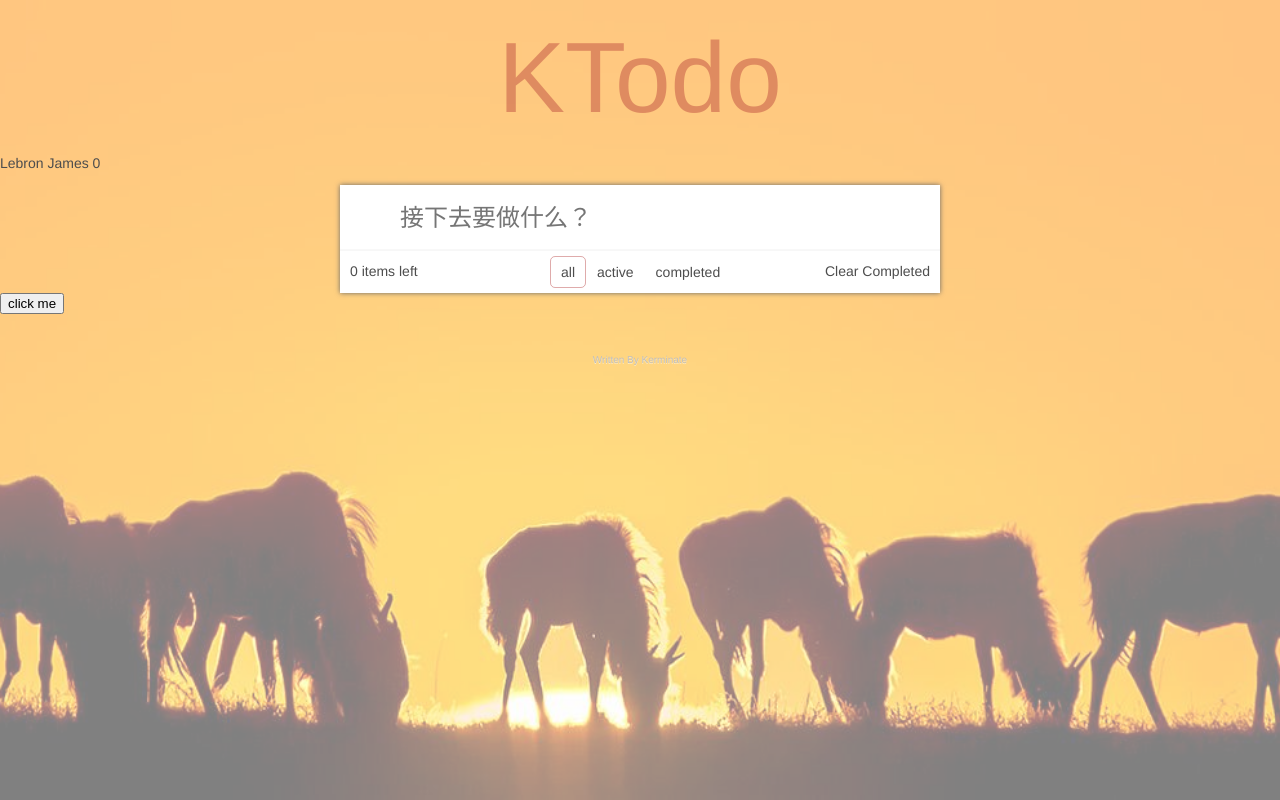
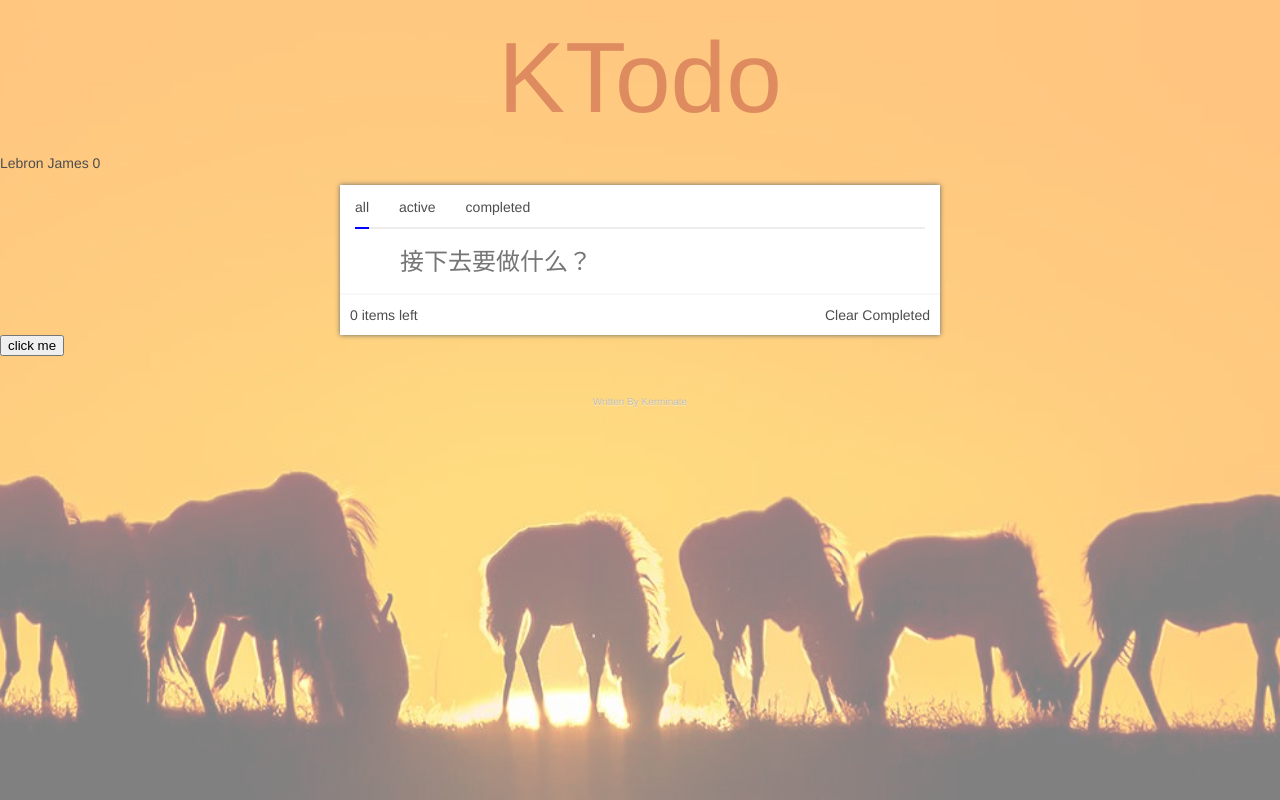
Before and after one commit to Kerminate/vue-ssr-tech, a Vue app: page /app in a window 1280 px wide. Built offline with nearby package versions, Linux system fonts and the light colour scheme; the HTML template or start-up script is replaced by a standard one.

Commit message:
feat: add tabs component

```diff
--- a/client/app.vue
+++ b/client/app.vue
@@ -7,7 +7,6 @@
       <router-view />
     </transition>
     <button @click="notify">click me</button>
-    <!-- <notification content="test notify"></notification> -->
     <Footer></Footer>
   </div>
 </template>
--- /dev/null
+++ b/client/components/tabs/tab-container.vue
@@ -0,0 +1,20 @@
+<script>
+export default {
+  props: {
+    panes: {
+      type: Array,
+      required: true
+    }
+  },
+  render () {
+    const contents = this.panes.map(pane => {
+      return pane.active ? pane.$slots.default : null
+    })
+    return (
+      <div class="tab-content">
+        {contents}
+      </div>
+    )
+  }
+}
+</script>
--- /dev/null
+++ b/client/components/tabs/tab.vue
@@ -0,0 +1,54 @@
+<script>
+export default {
+  name: 'Tab',
+  props: {
+    index: {
+      type: [Number, String],
+      required: true
+    },
+    label: {
+      type: String,
+      default: 'tab'
+    }
+  },
+  computed: {
+    active () {
+      return this.$parent.value === this.index
+    }
+  },
+  mounted () {
+    this.$parent.panes.push(this)
+  },
+  methods: {
+    handleClick () {
+      this.$parent.onChange(this.index)
+    }
+  },
+  render () {
+    const tab = this.$slots.label || <span>{this.label}</span>
+    const classNames = {
+      tab: true,
+      active: this.active
+    }
+    return (
+      <li class={classNames} on-click={this.handleClick}>
+        {tab}
+      </li>
+    )
+  }
+}
+</script>
+
+<style lang="stylus" scoped>
+.tab
+  list-style none
+  line-height 40px
+  margin-right 30px
+  position relative
+  bottom -2px
+  cursor pointer
+  &.active
+    border-bottom 2px solid blue
+  &:last-child
+    margin-right 0
+</style>
--- /dev/null
+++ b/client/components/tabs/tabs.vue
@@ -0,0 +1,44 @@
+<script>
+import TabContainer from './tab-container.vue'
+export default {
+  name: 'Tabs',
+  components: {
+    TabContainer
+  },
+  props: {
+    value: {
+      type: [String, Number],
+      required: true
+    }
+  },
+  data () {
+    return {
+      panes: []
+    }
+  },
+  methods: {
+    onChange (index) {
+      this.$emit('change', index)
+    }
+  },
+  render () {
+    return (
+      <div class="tabs">
+        <ul class="tabs-header">
+          {this.$slots.default}
+        </ul>
+        <tab-container panes={this.panes}></tab-container>
+      </div>
+    )
+  }
+}
+</script>
+
+<style lang="stylus" scoped>
+.tabs-header
+  display flex
+  list-style none
+  margin 0
+  padding 0
+  border-bottom 2px solid #ededed
+</style>
--- a/client/create-app.js
+++ b/client/create-app.js
@@ -6,12 +6,14 @@ import App from './app.vue'
 import createRouter from './router'
 import createStore from './store'
 import Notification from './components/notification'
+import Tabs from './components/tabs'
 import './assets/styles/global.styl'
 
 Vue.use(VueRouter)
 Vue.use(Vuex)
 Vue.use(Meta)
 Vue.use(Notification)
+Vue.use(Tabs)
 
 export default () => {
   const router = createRouter()
--- a/client/index.js
+++ b/client/index.js
@@ -5,11 +5,13 @@ import App from './app.vue'
 import createRouter from './router'
 import createStore from './store'
 import Notification from './components/notification'
+import Tabs from './components/tabs'
 import './assets/styles/global.styl'
 
 Vue.use(VueRouter)
 Vue.use(Vuex)
 Vue.use(Notification)
+Vue.use(Tabs)
 
 const router = createRouter()
 const store = createStore()
--- a/client/views/todo/tabs.vue
+++ b/client/views/todo/helper.vue
@@ -1,16 +1,6 @@
 <template>
   <div class="helper">
     <span class="left">{{unFinishedTodoLength}} items left</span>
-    <span class="tabs">
-      <span
-        v-for="state in states"
-        :key="state"
-        :class="[state, filter === state ? 'actived' : '']"
-        @click="toggleFilter(state)"
-      >
-        {{ state }}
-      </span>
-    </span>
     <span class="clear" @click="clearAllCompleted">Clear Completed</span>
   </div>
 </template>
@@ -38,9 +28,6 @@ export default {
     }
   },
   methods: {
-    toggleFilter (state) {
-      this.$emit('toggle', state)
-    },
     clearAllCompleted () {
       this.$emit('clearAllCompleted')
     }
--- a/client/views/todo/todo.vue
+++ b/client/views/todo/todo.vue
@@ -1,5 +1,10 @@
 <template>
   <section class="real-app">
+    <div class="tab-container">
+      <tabs :value="filter" @change="handleChangeTab">
+        <tab :label="tab" :index="tab" v-for="tab  in states" :key="tab" />
+      </tabs>
+    </div>
     <input
       type="text"
       class="add-input"
@@ -13,10 +18,9 @@
       :key="todo.id"
       @del="deleteTodo"
     />
-    <Tabs
+    <Helper
       :filter="filter"
       :todos="todos"
-      @toggle="toggleFilter"
       @clearAllCompleted="clearAllCompleted"
     />
   </section>
@@ -24,28 +28,18 @@
 
 <script>
 import Item from './item.vue'
-import Tabs from './tabs.vue'
+import Helper from './helper.vue'
 
 let id = 0
 export default {
   metaInfo: {
     title: 'The Todo APP'
   },
-  // beforeRouteEnter (to, from, next) {
-  //   console.log('todo before enter', this)
-  //   next(vm => {
-  //     console.log('after enter vm.id is ', vm.id)
-  //   })
-  // },
-  // beforeRouteUpdate (to, from, next) {
-  //   console.log('todo leave enter')
-  //   next()
-  // },
-  // props: ['id'],
   data () {
     return {
       todos: [],
-      filter: 'all'
+      filter: 'all',
+      states: ['all', 'active', 'completed']
     }
   },
   computed: {
@@ -69,27 +63,29 @@ export default {
     deleteTodo (id) {
       this.todos.splice(this.todos.findIndex(todo => todo.id === id), 1)
     },
-    toggleFilter (state) {
-      this.filter = state
-    },
     clearAllCompleted () {
       this.todos = this.todos.filter(todo => !todo.completed)
+    },
+    handleChangeTab (value) {
+      this.filter = value
     }
   },
   components: {
     Item,
-    Tabs
+    Helper
   }
 }
 </script>
 
 <style lang='stylus' scoped>
-.real-app {
+.real-app
   width 600px
   margin 0 auto
   box-shadow 0 0 5px #666
-}
-.add-input {
+.tab-container
+  background-color #fff
+  padding 0 15px
+.add-input
   position relative
   margin 0
   width 100%
@@ -108,5 +104,4 @@ export default {
   padding 16px 16px 16px 60px
   border none
   box-shadow inset 0 -2px 1px rgba(0,0,0,0.03)
-}
 </style>
--- a/package.json
+++ b/package.json
@@ -36,15 +36,14 @@
   },
   "devDependencies": {
     "@babel/core": "^7.1.2",
+    "@babel/preset-env": "^7.1.5",
     "autoprefixer": "^9.1.5",
-    "babel-core": "^6.26.3",
     "babel-eslint": "^10.0.1",
     "babel-helper-vue-jsx-merge-props": "^2.0.3",
     "babel-loader": "^8.0.4",
     "babel-plugin-syntax-dynamic-import": "^6.18.0",
     "babel-plugin-syntax-jsx": "^6.18.0",
     "babel-plugin-transform-vue-jsx": "^3.7.0",
-    "babel-preset-env": "^1.7.0",
     "babel-preset-stage-1": "^6.24.1",
     "concurrently": "^4.0.1",
     "cross-env": "^5.2.0",
```
Also changed, not shown: client/components/tabs/index.js (added, +7 -0 lines), .babelrc, client/components/notification/notification.vue (indentation only), 2 other files (tests, documents, lock files or other folders).
